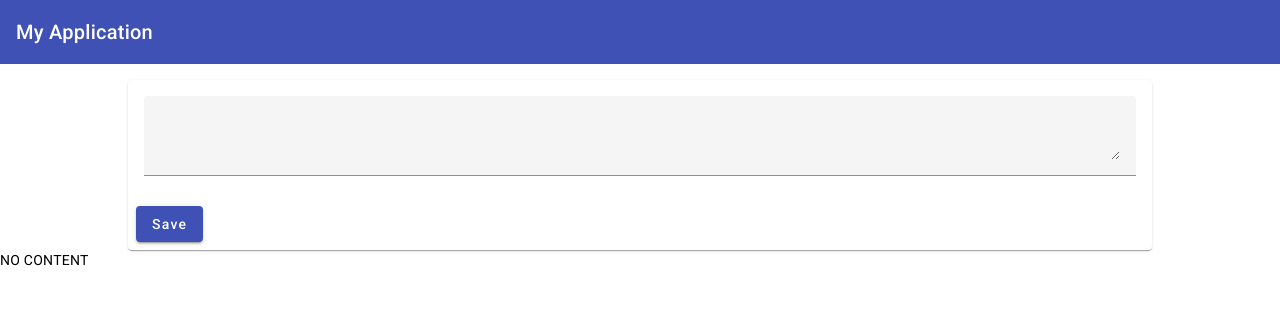
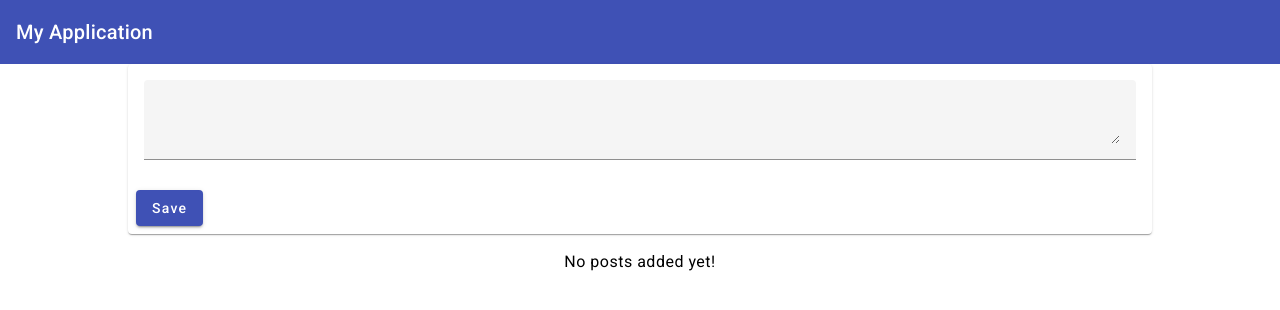
Before and after one commit to ankurinfoniti/angular-node-simple-cms, an Angular app: page / in a window 1280 px wide. Shown: the top 310 px of the page. Built offline with nearby package versions, Linux system fonts and the light colour scheme.

Commit message:
list post

```diff
--- a/src/app/app.component.css
+++ b/src/app/app.component.css
@@ -1,3 +1,5 @@
 main {
   margin-top: 1rem;
+  width: 80%;
+  margin: auto;
 }
--- a/src/app/app.component.html
+++ b/src/app/app.component.html
@@ -1,4 +1,5 @@
 <app-header></app-header>
 <main>
   <app-post-create></app-post-create>
+  <app-post-list></app-post-list>
 </main>
--- a/src/app/posts/post-create/post-create.component.css
+++ b/src/app/posts/post-create/post-create.component.css
@@ -1,8 +1,3 @@
-mat-card {
-  width: 80%;
-  margin: auto;
-}
-
 mat-form-field,
 textarea {
   width: 100%;
--- a/src/app/posts/post-create/post-create.component.html
+++ b/src/app/posts/post-create/post-create.component.html
@@ -11,5 +11,3 @@
     </button>
   </mat-card-actions>
 </mat-card>
-
-<p>{{ newPost | uppercase }}</p>
--- /dev/null
+++ b/src/app/posts/post-list/post-list.component.css
@@ -0,0 +1,8 @@
+:host {
+  display: block;
+  margin-top: 1rem;
+}
+
+.info-text {
+  text-align: center;
+}
--- /dev/null
+++ b/src/app/posts/post-list/post-list.component.html
@@ -0,0 +1,12 @@
+<mat-accordion *ngIf="posts.length > 0; else noPost">
+  <mat-expansion-panel *ngFor="let post of posts">
+    <mat-expansion-panel-header>
+      <mat-panel-title>{{ post.title }}</mat-panel-title>
+    </mat-expansion-panel-header>
+    <p>{{ post.content }}</p>
+  </mat-expansion-panel>
+</mat-accordion>
+
+<ng-template #noPost>
+  <p class="info-text mat-body-1">No posts added yet!</p>
+</ng-template>
--- /dev/null
+++ b/src/app/posts/post-list/post-list.component.ts
@@ -0,0 +1,15 @@
+import { Component } from '@angular/core';
+import { CommonModule } from '@angular/common';
+
+import { MatExpansionModule } from '@angular/material/expansion';
+
+@Component({
+  selector: 'app-post-list',
+  standalone: true,
+  imports: [CommonModule, MatExpansionModule],
+  templateUrl: './post-list.component.html',
+  styleUrls: ['./post-list.component.css'],
+})
+export class PostListComponent {
+  posts: Array<{ title: string; content: string }> = [];
+}
```
Also changed, not shown: src/app/app.component.ts (+9 -2 lines), 1 other file (tests, documents, lock files or other folders).
